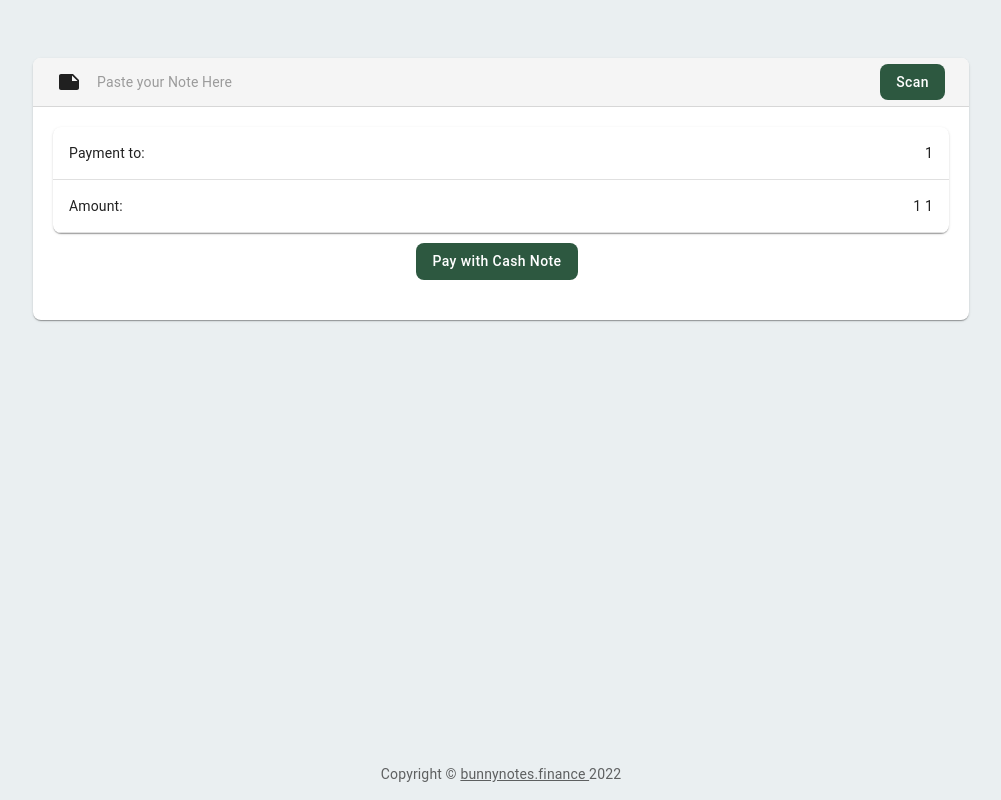
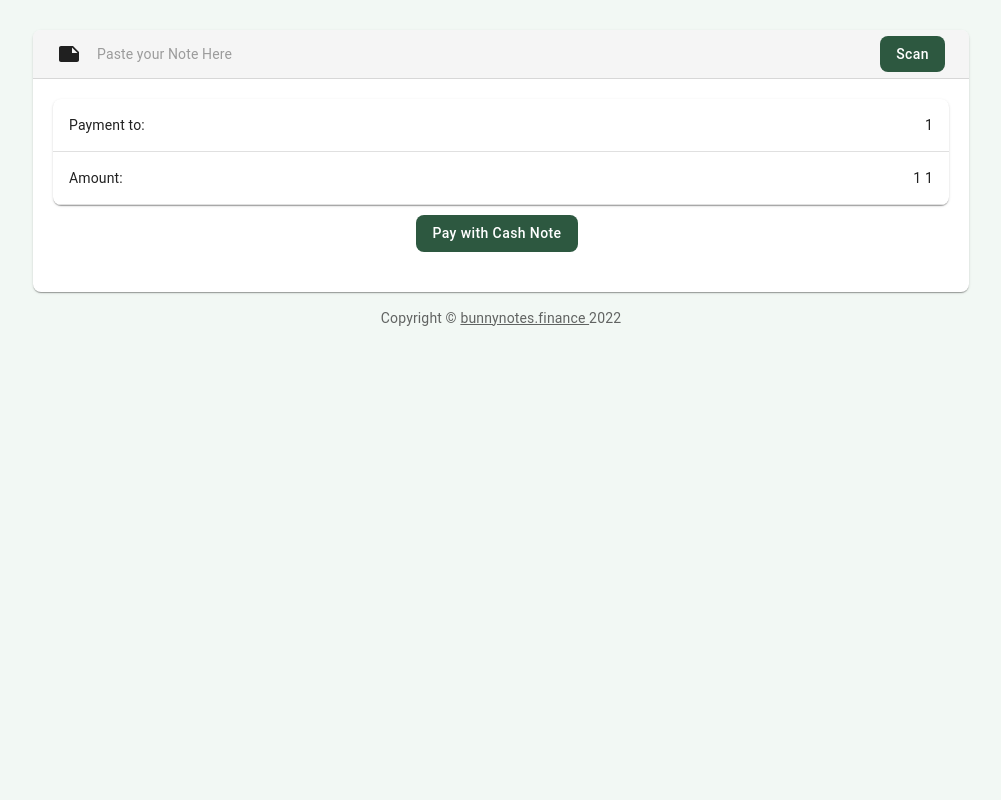
Before and after one commit to StrawberryChocolateFudge/Bunny-Notes, a React (Vite) app: page /paymentRequest/1/1/1 in a window 1280 px wide. Shown: the whole page, without its empty margins (139-1140 px from the left). Built offline with nearby package versions, Linux system fonts and the light colour scheme.

Commit message:
removed background padding and updated footer

```diff
--- a/frontend/components/PaymentRequestPage.tsx
+++ b/frontend/components/PaymentRequestPage.tsx
@@ -142,9 +142,8 @@ export function PaymentRequestPage(props: PaymentRequestPageProps) {
 
     return <Box sx={{ flex: 1, display: 'flex', flexDirection: 'column' }}>
         <Header withTabs={false} />
-        <Box component="main" sx={{ flex: 1, py: 6, px: 4, bgcolor: '#eaeff1' }}>
-            <Spacer></Spacer>
-            <Paper sx={{ maxWidth: 936, margin: 'auto', overflow: 'hidden' }}>
+        <Box component="main" sx={{ flex: 1 }}>
+            <Paper sx={{ maxWidth: 936, margin: 'auto', overflow: 'hidden', marginTop: "30px" }}>
                 <AppBar
                     position="static"
                     color="default"
@@ -160,7 +159,7 @@ export function PaymentRequestPage(props: PaymentRequestPageProps) {
                                 <TextField autoComplete="off" value={note} onChange={noteSetter} fullWidth placeholder="Paste your Note Here" InputProps={{ disableUnderline: true, sx: { fontSize: 'default' } }} variant="standard" />
                             </Grid>
                             <Grid item>
-                                <ScanNoteButton setData={setData} handleError={props.displayError}></ScanNoteButton>
+                                <ScanNoteButton dialogTitle="Scan a Cash Note" setData={setData} handleError={props.displayError}></ScanNoteButton>
                             </Grid>
                         </Grid>
                     </Toolbar>
@@ -189,9 +188,10 @@ export function PaymentRequestPage(props: PaymentRequestPageProps) {
                     </Tooltip>)}
                 </Box>
             </Paper >
+            <Box component="footer" sx={{ p: 2 }}>
+                <Copyright />
+            </Box>
         </Box>
-        <Box component="footer" sx={{ p: 2, bgcolor: '#eaeff1' }}>
-            <Copyright />
-        </Box>
+
     </Box>
 }
```
